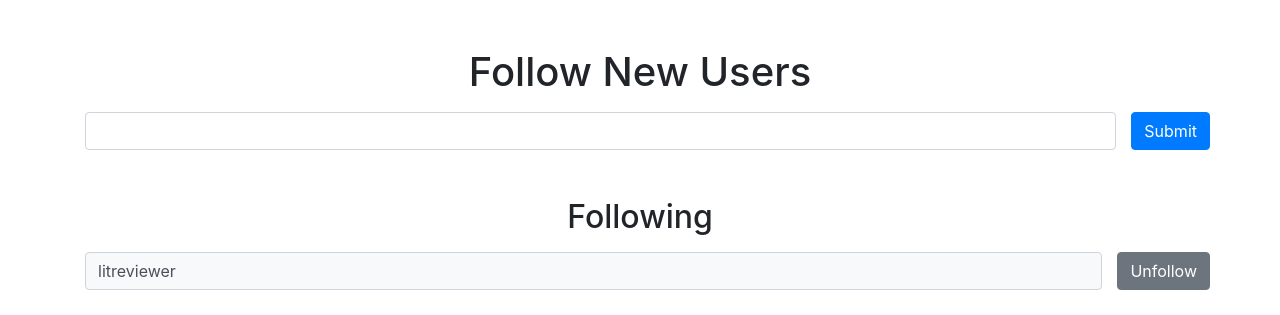
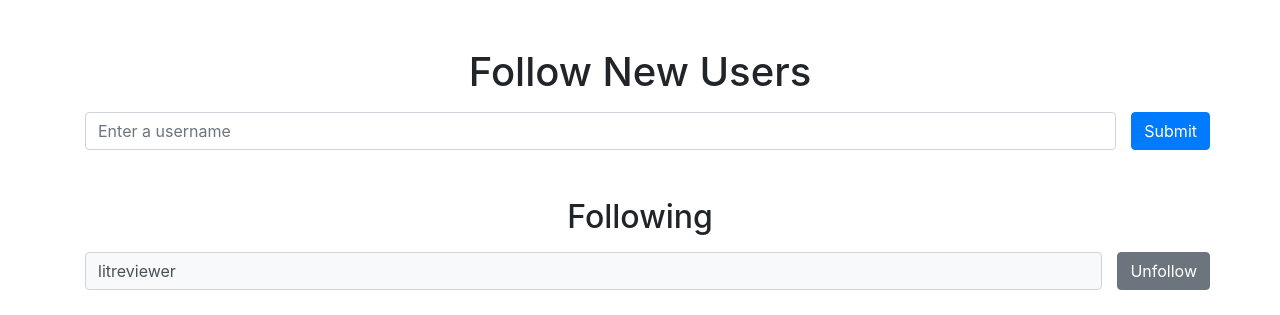
Before and after one commit to franfif/litreview, a Django app: page /following/ in a window 1280 px wide. Shown: the part 56-371 px from the top of the page. Run offline with Django 4.2, Linux system fonts and the light colour scheme; a user stored in the database is signed in; data comes from the database, SQL or seed files in the repository; some libraries are stand-ins or nearby versions.

Commit message:
update following page style and empty state

```diff
--- a/authentication/forms.py
+++ b/authentication/forms.py
@@ -41,7 +41,7 @@ class FollowUsersForm(forms.ModelForm):
         self.helper.form_show_labels = False
         self.helper.layout = Layout(
             Div(
-                Field('follow_user', wrapper_class='col mb-0'),
+                Field('follow_user', wrapper_class='col mb-0', placeholder="Enter a username"),
                 Submit('submit', 'Submit', css_class='col-auto'),
                 css_class='row mb-3'
             )
--- a/authentication/templates/authentication/following.html
+++ b/authentication/templates/authentication/following.html
@@ -8,6 +8,7 @@
 </form>
 
 <h2 class="text-center mt-5 mb-3">Following</h2>
+{% if followed|length > 0 %}
     {% for user in followed %}
     <div class="row">
        <div class="col">
@@ -17,19 +18,24 @@
             {% csrf_token %}
                 <input type="hidden" name="unfollow_user" value="{{ user.username }}">
                 <input class="col-auto btn btn-secondary" type="submit" value="Unfollow">
-
         </form>
     </div>
     {% endfor %}
+{% else %}
+    <p>You do not follow anybody at the moment. Enter a user's username in the field above to follow them.</p>
+{% endif %}
 
 <h2 class="text-center mt-3 mb-3">Followers</h2>
+{% if followers|length > 0 %}
     {% for user in followers %}
     <div class="row mb-3">
        <div class="col">
-       <div class="form-control">{{ user.username }}</div>
+           <div class="form-control bg-light">{{ user.username }}</div>
        </div>
     </div>
     {% endfor %}
-
+{% else %}
+    <p>You have no followers at the moment. Post reviews to get more followers.</p>
+{% endif %}
 
 {% endblock %}
```
Lines whose indentation alone changed are shown as unchanged.
